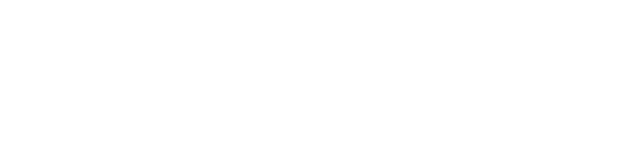
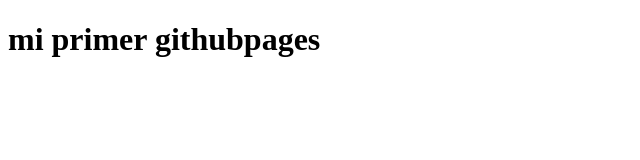
Before and after one commit to jesusorduz/ejemplo-de-un-githubpages, a plain HTML site: page index.html in a window 1280 px wide. Shown: the whole page, without its empty margins (0-640 px from the left). Drawn offline with Linux system fonts and the light colour scheme.

Commit message:
añadido titulo

```diff
--- a/index.html
+++ b/index.html
@@ -7,6 +7,6 @@
     <title>mi primera githubpages</title>
 </head>
 <body>
-
+    <h1>mi primer githubpages</h1>
 </body>
 </html>
```
